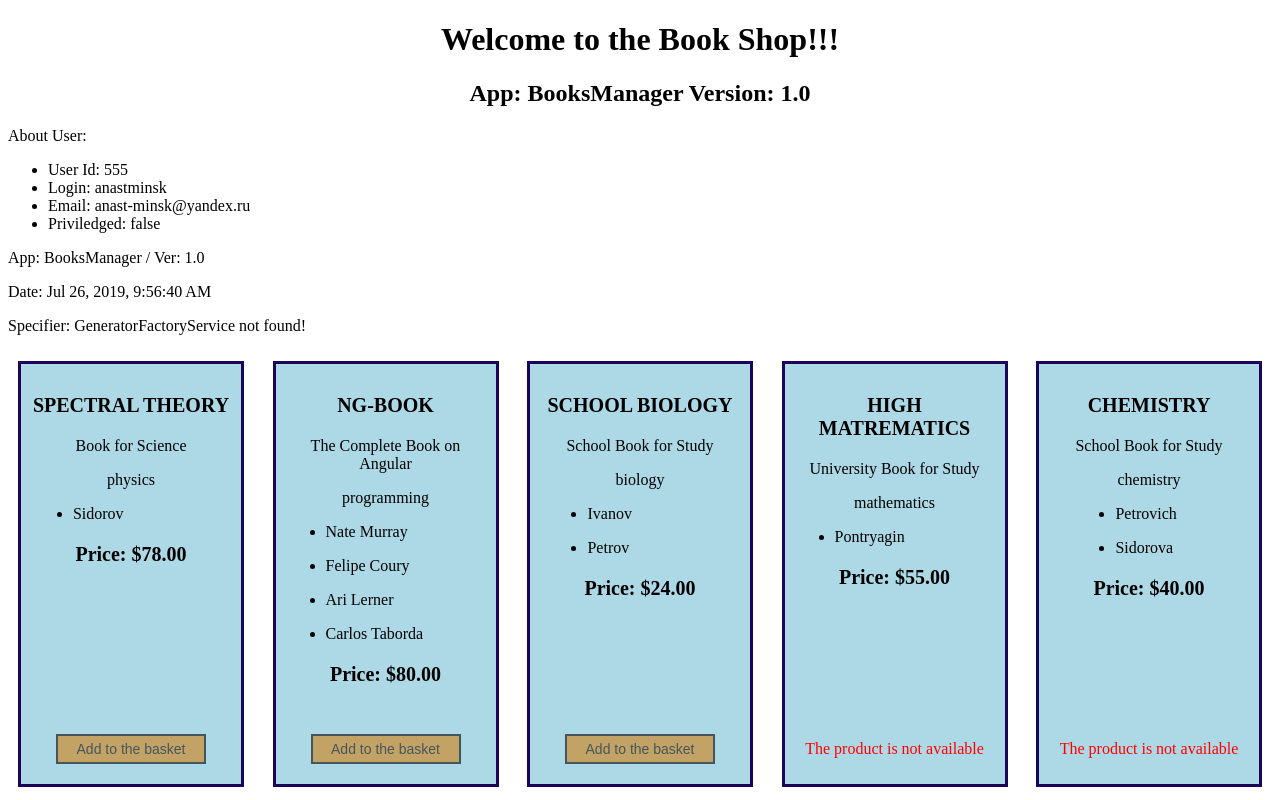
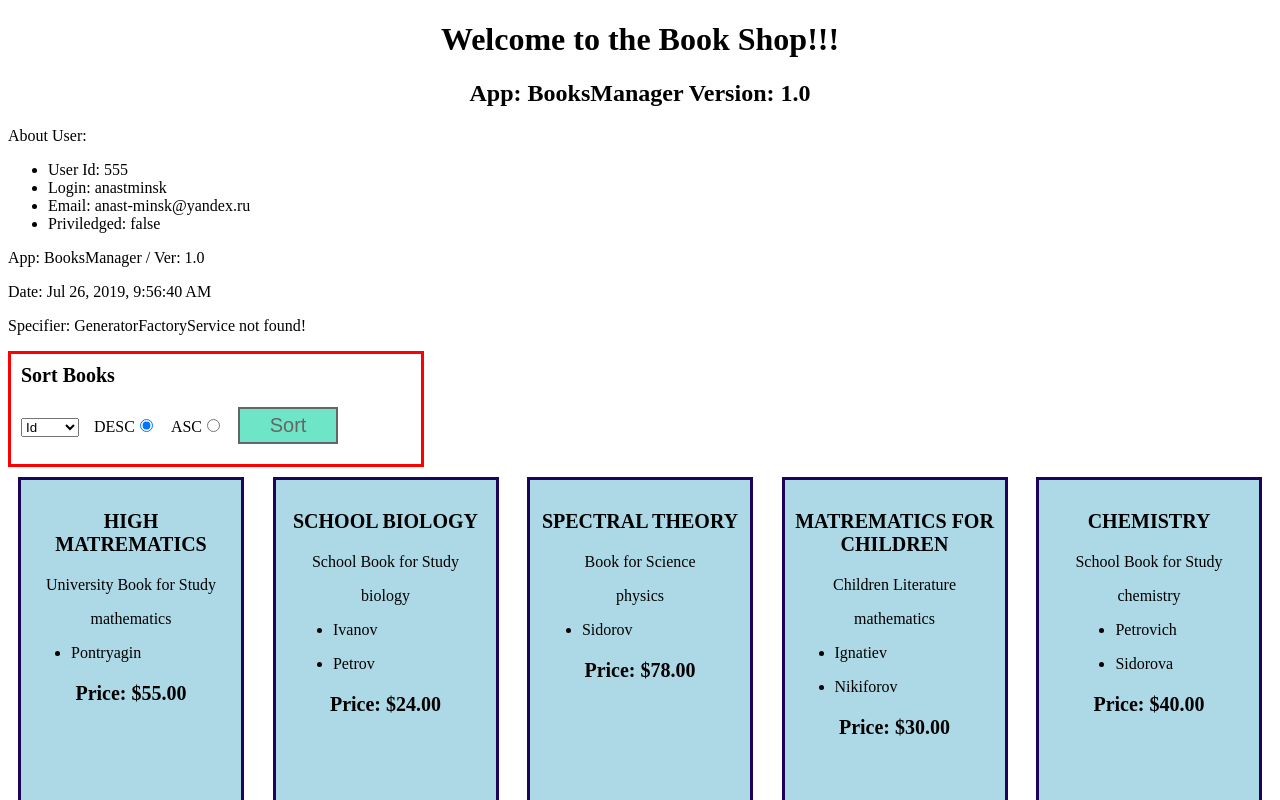
Before and after one commit to VZhyrytskiy/shop-4, an Angular app: page / in a window 1280 px wide. Shown: the top 800 px of the page. Built offline with nearby package versions, Linux system fonts and the light colour scheme.

Commit message:
feature: add sorting logic

```diff
--- a/src/app/components/product-list/product-list.component.html
+++ b/src/app/components/product-list/product-list.component.html
@@ -1,6 +1,30 @@
+<div class="sorting">
+	<p>Sort Books</p>
+	<select #sortField>
+		<option value="id">Id</option>
+		<option value="name">Name</option>
+		<option value="price">Price</option>
+	</select>
+	<span>DESC</span>
+	<input
+		#sortDirection
+		type="radio"
+		name="direction"
+		checked
+	>
+	<span>ASC</span>
+	<input
+		#sortDirection
+		type="radio"
+		name="direction"
+	>
+	<button (click)="sortProducts(sortField.value, sortDirection.checked)">Sort</button>
+</div>
+
 <div class="product-list">
 	<app-product *ngFor="let product of products$ | async" [product]="product" (notifyBuyProduct)="onAddProductToCart($event)"></app-product>
 </div>
+
 <div class="refresh">
 	<button (click)="onClick()">Show available products</button>
 </div>
--- a/src/app/components/product-list/product-list.component.less
+++ b/src/app/components/product-list/product-list.component.less
@@ -17,3 +17,24 @@ button {
 	background-color: #11d4a3;
 	font-size: 20px;
 }
+
+.sorting {
+	width: 400px;
+	border: 3px solid red;
+	padding-left: 10px;
+	padding-bottom: 10px;
+
+	p {
+		font-size: 20px;
+		font-weight: bold;
+		margin: 10px 0;
+	}
+
+	span {
+		margin-left: 15px;
+	}
+
+	button {
+		width: 100px;
+	}
+}
--- a/src/app/components/product-list/product-list.component.ts
+++ b/src/app/components/product-list/product-list.component.ts
@@ -29,7 +29,7 @@ export class ProductListComponent implements OnInit, OnDestroy {
 		this.sub = this.products$.subscribe((data: IProduct[]) => {
 			this.products = data;
 			console.log(this.products);
-			return this.orderBy.transform(this.products, 'id', true);
+			return this.products;
 		});
 	}
 
@@ -45,4 +45,9 @@ export class ProductListComponent implements OnInit, OnDestroy {
 		this.availableProducts = this.products.filter(el => el.isAvailable);
 		this.communicatorService.publishData(this.availableProducts);
 	}
+
+	public sortProducts(field: string, asc: boolean) {
+		console.log('Sorting works!', 'field: ' + field, 'asc: ' + asc);
+		this.products = this.orderBy.transform(this.products, field, asc);
+	}
 }
```
